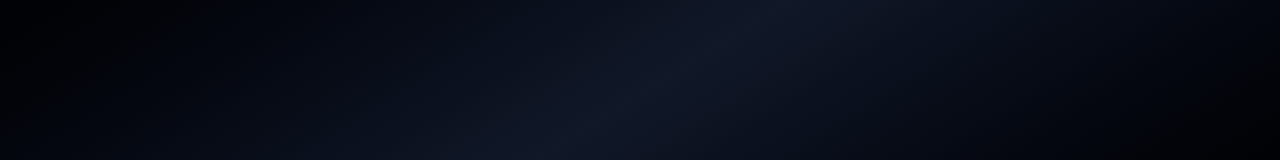
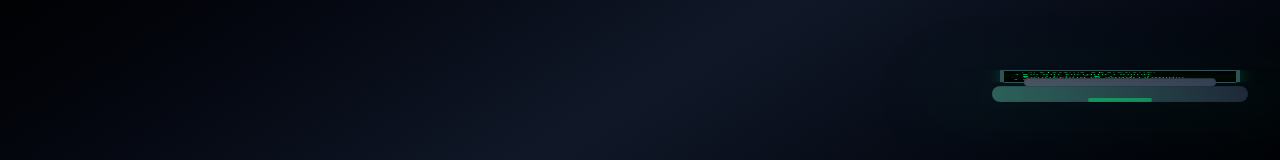
Before and after one commit to blackboxai-deploy/vibe-1757856491527, a Next.js app: page / in a window 1280 px wide. Shown: the part 306-466 px from the top of the page. Built offline with nearby package versions, Linux system fonts and the light colour scheme.

Commit message:
Add src/components/Laptop3D.tsx

```diff
--- /dev/null
+++ b/src/components/Laptop3D.tsx
@@ -0,0 +1,117 @@
+'use client'
+
+import { useState, useEffect, useRef } from 'react'
+
+const Laptop3D = () => {
+  const [scrollY, setScrollY] = useState(0)
+  const [isVisible, setIsVisible] = useState(false)
+  const laptopRef = useRef<HTMLDivElement>(null)
+
+  useEffect(() => {
+    const handleScroll = () => {
+      setScrollY(window.scrollY)
+    }
+
+    const handleIntersection = (entries: IntersectionObserverEntry[]) => {
+      entries.forEach((entry) => {
+        if (entry.isIntersecting) {
+          setIsVisible(true)
+        }
+      })
+    }
+
+    const observer = new IntersectionObserver(handleIntersection, {
+      threshold: 0.1,
+    })
+
+    if (laptopRef.current) {
+      observer.observe(laptopRef.current)
+    }
+
+    window.addEventListener('scroll', handleScroll)
+
+    return () => {
+      window.removeEventListener('scroll', handleScroll)
+      observer.disconnect()
+    }
+  }, [])
+
+  // Calculate position based on scroll
+  const calculatePosition = () => {
+    if (typeof window === 'undefined') {
+      return {
+        transform: 'translate3d(0px, 0px, 0) rotateY(0deg) rotateX(-10deg)',
+        opacity: 0,
+      }
+    }
+
+    const scrollProgress = scrollY / (document.documentElement.scrollHeight - window.innerHeight || 1)
+    const translateX = Math.sin(scrollProgress * Math.PI * 2) * 200
+    const translateY = scrollProgress * 100
+    const rotateY = scrollProgress * 360
+
+    return {
+      transform: `translate3d(${translateX}px, ${translateY}px, 0) rotateY(${rotateY}deg) rotateX(-10deg)`,
+      opacity: isVisible ? Math.max(0.3, 1 - scrollProgress * 2) : 0,
+    }
+  }
+
+  return (
+    <div
+      ref={laptopRef}
+      className="fixed right-8 top-1/2 -translate-y-1/2 z-30 pointer-events-none hidden lg:block"
+      style={calculatePosition()}
+    >
+      <div className="laptop-container perspective-1000">
+        {/* Laptop Base */}
+        <div className="laptop-base relative w-64 h-4 bg-gradient-to-r from-gray-700 to-gray-800 rounded-lg shadow-2xl">
+          {/* Base highlights */}
+          <div className="absolute inset-0 bg-gradient-to-r from-green-400/20 to-transparent rounded-lg" />
+          <div className="absolute bottom-0 left-1/2 transform -translate-x-1/2 w-16 h-1 bg-green-400/50 rounded-full" />
+        </div>
+
+        {/* Laptop Screen */}
+        <div
+          className="laptop-screen absolute -top-40 left-1/2 transform -translate-x-1/2 w-60 h-36 bg-gradient-to-br from-gray-800 to-gray-900 rounded-t-lg border-4 border-gray-700 shadow-2xl"
+          style={{ transformOrigin: 'bottom center', transform: 'rotateX(-95deg)' }}
+        >
+          {/* Screen Content */}
+          <div className="w-full h-full bg-black rounded-sm p-2 overflow-hidden relative">
+            {/* Terminal-like interface */}
+            <div className="text-green-400 font-mono text-xs leading-tight">
+              <div className="flex items-center mb-1">
+                <div className="flex space-x-1 mr-2">
+                  <div className="w-2 h-2 bg-red-500 rounded-full"></div>
+                  <div className="w-2 h-2 bg-yellow-500 rounded-full"></div>
+                  <div className="w-2 h-2 bg-green-500 rounded-full"></div>
+                </div>
+                <span>macani@solutions:~$</span>
+              </div>
+              <div className="space-y-1 opacity-80">
+                <div>{'> Initializing IT Services...'}</div>
+                <div>{'> Connecting to Saudi Arabia...'}</div>
+                <div>{'> Establishing Dubai Link...'}</div>
+                <div>{'> Riyadh Systems Online...'}</div>
+                <div className="text-green-300">{'> All Systems Operational ✓'}</div>
+              </div>
+            </div>
+
+            {/* Glowing effect */}
+            <div className="absolute inset-0 bg-gradient-to-t from-transparent via-green-400/5 to-transparent animate-pulse" />
+          </div>
+
+          {/* Screen bezel glow */}
+          <div className="absolute -inset-1 bg-green-400/20 rounded-t-lg blur-sm -z-10" />
+        </div>
+
+        {/* Hinge */}
+        <div className="absolute -top-2 left-1/2 transform -translate-x-1/2 w-48 h-2 bg-gradient-to-r from-gray-600 to-gray-700 rounded-full shadow-inner" />
+
+        {/* Ambient glow */}
+        <div className="absolute inset-0 bg-green-400/10 rounded-lg blur-xl scale-150 -z-20 animate-pulse" />
+      </div>
+    </div>
+  )
+}
+
+export default Laptop3D
```
